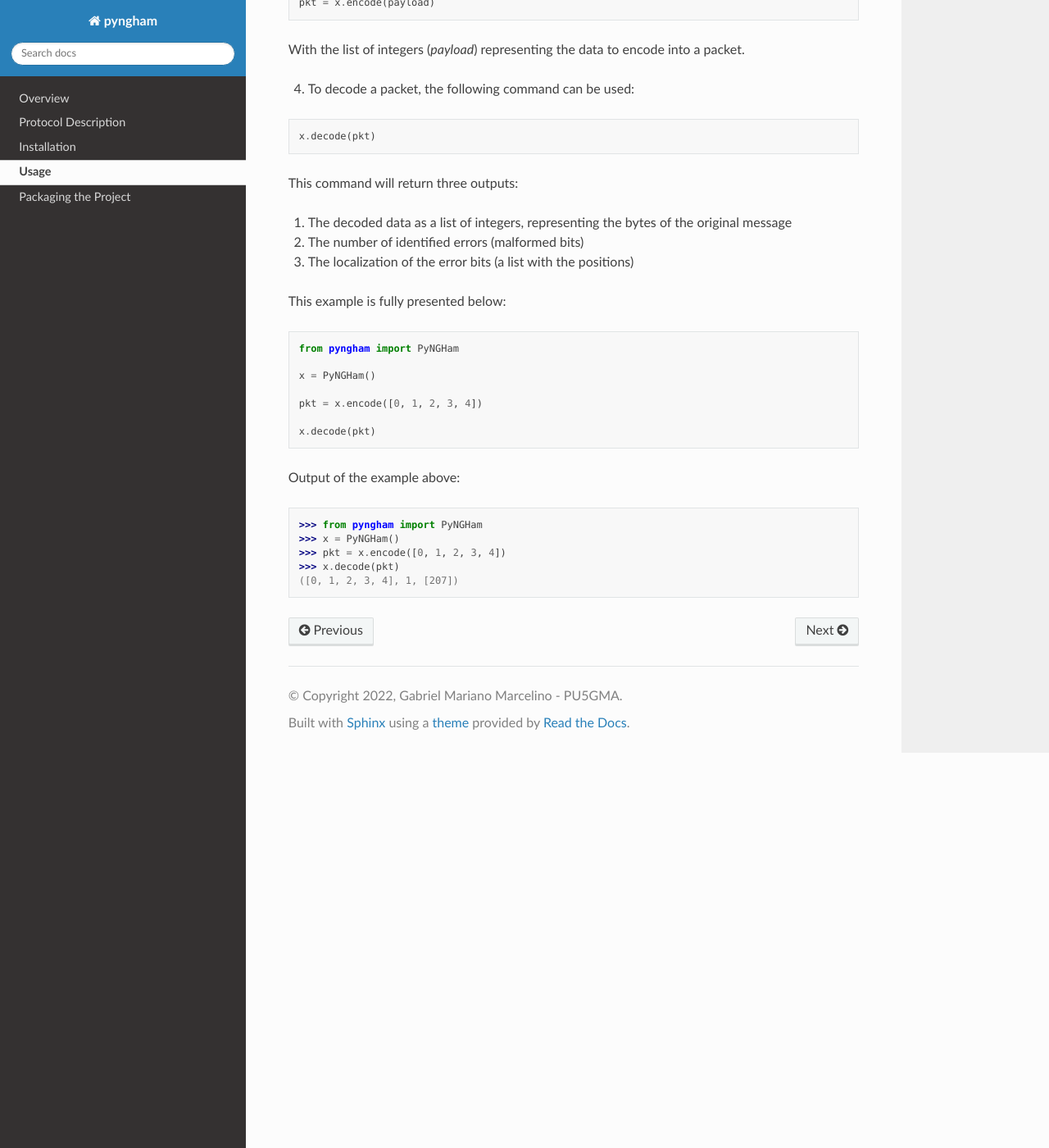
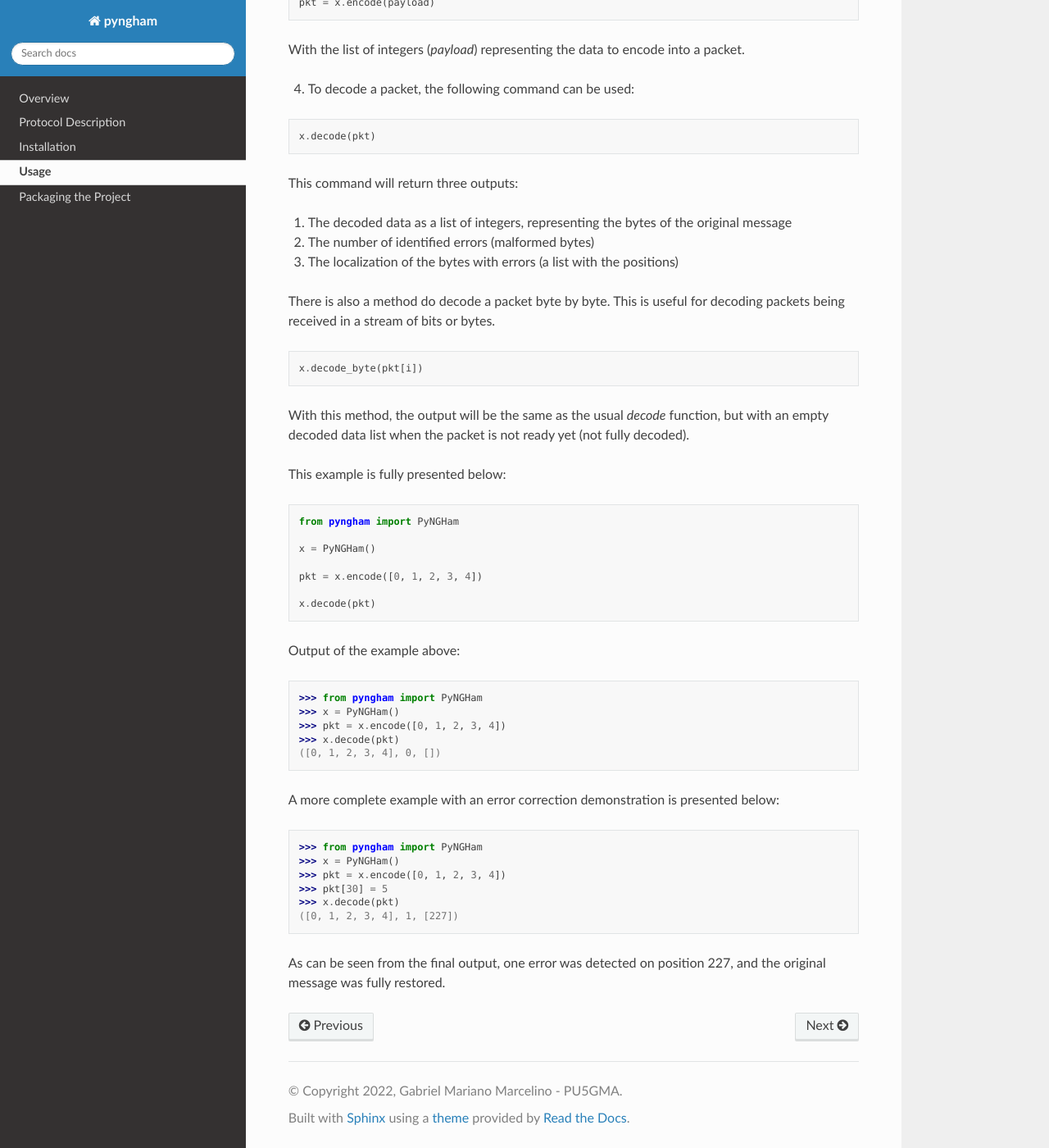
Before and after one commit to mgm8/pyngham, a Sphinx documentation site: the page built from docs/usage.rst, in a window 1280 px wide and 1400 px high, scrolled down 642 px. Shown: the whole window at 82% size. Built offline with Sphinx 7.4.7 and the Read the Docs theme 2.0.0, drawn with Linux system fonts in a browser that asks for light colours.

Commit message:
docs: Documentation updates and improvements

```diff
--- a/docs/index.rst
+++ b/docs/index.rst
@@ -7,7 +7,9 @@
 PyNGHam Library Documentation
 =============================
 
-Overview
+The PyNGHam library is a Python version of the original NGHam protocol library written in C by Jon Petter Skagmo (LA3JPA).
+
+Contents
 ========
 
 .. toctree::
--- a/docs/usage.rst
+++ b/docs/usage.rst
@@ -39,8 +39,16 @@ With the list of integers (*payload*) representing the data to encode into a pac
 This command will return three outputs:
 
 1. The decoded data as a list of integers, representing the bytes of the original message
-2. The number of identified errors (malformed bits)
-3. The localization of the error bits (a list with the positions)
+2. The number of identified errors (malformed bytes)
+3. The localization of the bytes with errors (a list with the positions)
+
+There is also a method do decode a packet byte by byte. This is useful for decoding packets being received in a stream of bits or bytes.
+
+.. code-block:: python
+
+   x.decode_byte(pkt[i])
+
+With this method, the output will be the same as the usual *decode* function, but with an empty decoded data list when the packet is not ready yet (not fully decoded).
 
 This example is fully presented below:
 
@@ -62,4 +70,17 @@ Output of the example above:
     >>> x = PyNGHam()
     >>> pkt = x.encode([0, 1, 2, 3, 4])
     >>> x.decode(pkt)
-    ([0, 1, 2, 3, 4], 1, [207])
+    ([0, 1, 2, 3, 4], 0, [])
+
+A more complete example with an error correction demonstration is presented below:
+
+.. code-block:: python
+
+    >>> from pyngham import PyNGHam
+    >>> x = PyNGHam()
+    >>> pkt = x.encode([0, 1, 2, 3, 4])
+    >>> pkt[30] = 5
+    >>> x.decode(pkt)
+    ([0, 1, 2, 3, 4], 1, [227])
+
+As can be seen from the final output, one error was detected on position 227, and the original message was fully restored.
--- a/pyngham/version.py
+++ b/pyngham/version.py
@@ -25,7 +25,7 @@ __author__      = "Gabriel Mariano Marcelino - PU5GMA"
 __copyright__   = "Copyright (C) 2022, Gabriel Mariano Marcelino"
 __credits__     = ["Gabriel Mariano Marcelino - PU5GMA"]
 __license__     = "LGPLv3"
-__version__     = "0.2.4"
+__version__     = "0.3.0"
 __maintainer__  = "Gabriel Mariano Marcelino - PU5GMA"
 __email__       = "gabriel.mm8@gmail.com"
 __status__      = "Production"
```
Also changed, not shown: docs/install.rst (+9 -3 lines), docs/overview.rst (+25 -0 lines), docs/protocol.rst (+11 -0 lines).
